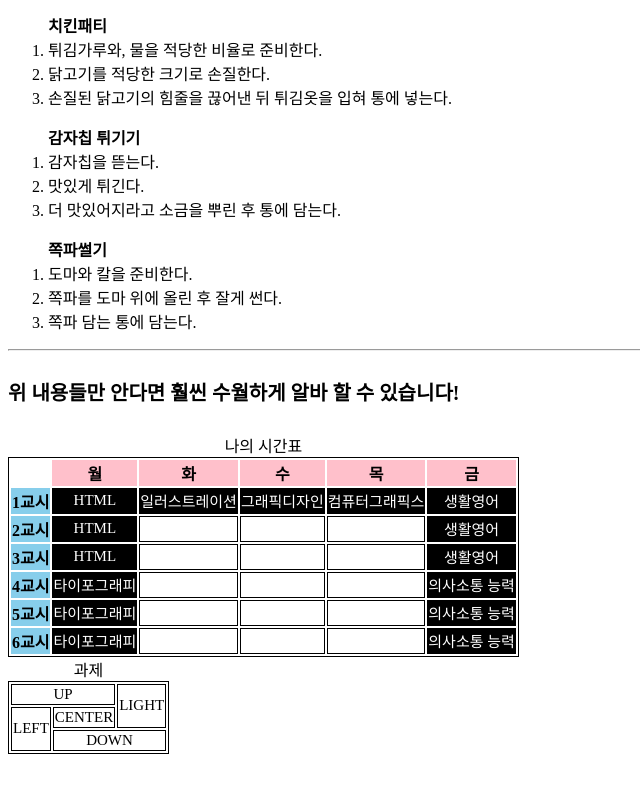
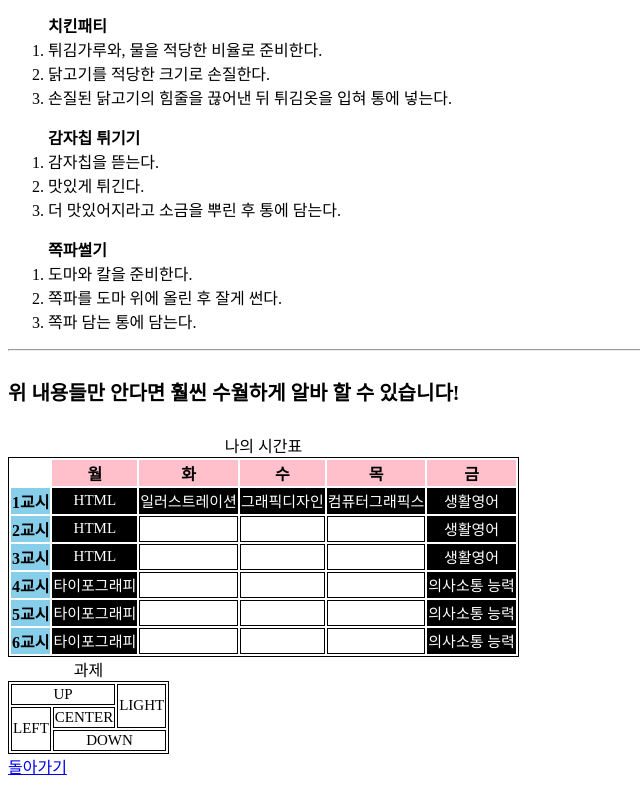
Before and after one commit to Foxtar00/DP2019, a plain HTML site: page html_part1_hd.html in a window 1280 px wide. Shown: the part 562-1348 px from the top of the page, without its empty margins (0-640 px from the left). Before the commit the page ends 1324 px from the top, so only its background shows below. Drawn offline with Linux system fonts and the light colour scheme.

Commit message:
20190909

```diff
--- a/html_part1_hd.html
+++ b/html_part1_hd.html
@@ -137,5 +137,6 @@
                     <td id="homework" colspan="3">DOWN</td>
                 </tr>
             </table>
+            <a href="index.html">돌아가기</a>
     </body>
 </html>
```
